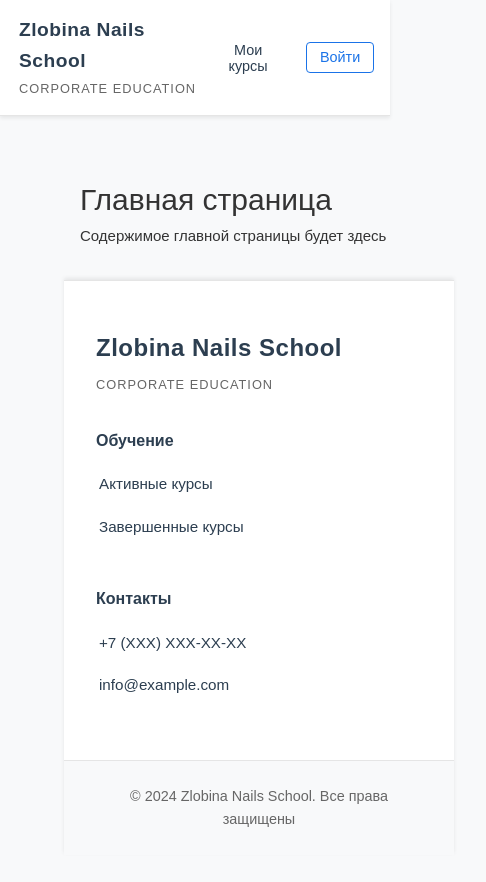
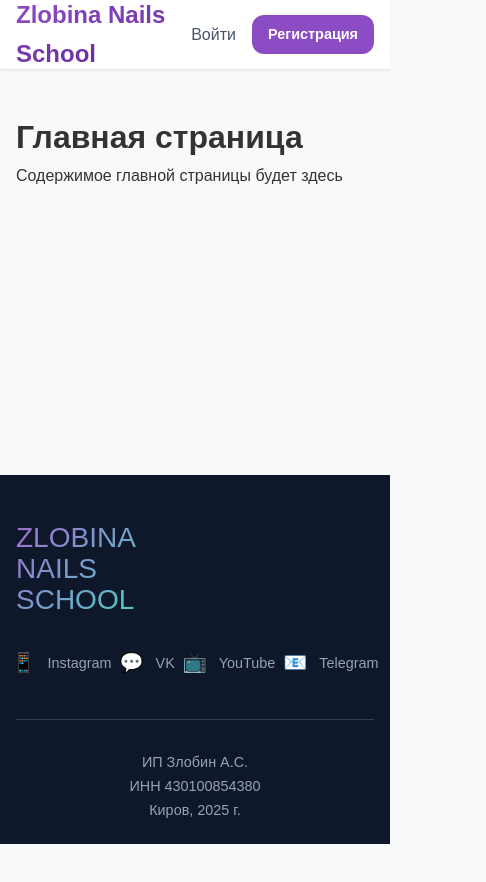
Before and after one commit to ander313-coder/nailschool_frontend, a Vue app: page / in a window 390 px wide. Shown: the top 882 px of the page, 486 px wide, since content can reach past the window. After the commit the page ends 844 px from the top, so only its background shows below. Built offline with nearby package versions, Linux system fonts and the light colour scheme; the HTML template or start-up script is replaced by a standard one.

Commit message:
поработал со стилями хэдера и футера

```diff
--- a/src/assets/base.css
+++ /dev/null
@@ -1,86 +0,0 @@
-/* color palette from <https://github.com/vuejs/theme> */
-:root {
-  --vt-c-white: #ffffff;
-  --vt-c-white-soft: #f8f8f8;
-  --vt-c-white-mute: #f2f2f2;
-
-  --vt-c-black: #181818;
-  --vt-c-black-soft: #222222;
-  --vt-c-black-mute: #282828;
-
-  --vt-c-indigo: #2c3e50;
-
-  --vt-c-divider-light-1: rgba(60, 60, 60, 0.29);
-  --vt-c-divider-light-2: rgba(60, 60, 60, 0.12);
-  --vt-c-divider-dark-1: rgba(84, 84, 84, 0.65);
-  --vt-c-divider-dark-2: rgba(84, 84, 84, 0.48);
-
-  --vt-c-text-light-1: var(--vt-c-indigo);
-  --vt-c-text-light-2: rgba(60, 60, 60, 0.66);
-  --vt-c-text-dark-1: var(--vt-c-white);
-  --vt-c-text-dark-2: rgba(235, 235, 235, 0.64);
-}
-
-/* semantic color variables for this project */
-:root {
-  --color-background: var(--vt-c-white);
-  --color-background-soft: var(--vt-c-white-soft);
-  --color-background-mute: var(--vt-c-white-mute);
-
-  --color-border: var(--vt-c-divider-light-2);
-  --color-border-hover: var(--vt-c-divider-light-1);
-
-  --color-heading: var(--vt-c-text-light-1);
-  --color-text: var(--vt-c-text-light-1);
-
-  --section-gap: 160px;
-}
-
-@media (prefers-color-scheme: dark) {
-  :root {
-    --color-background: var(--vt-c-black);
-    --color-background-soft: var(--vt-c-black-soft);
-    --color-background-mute: var(--vt-c-black-mute);
-
-    --color-border: var(--vt-c-divider-dark-2);
-    --color-border-hover: var(--vt-c-divider-dark-1);
-
-    --color-heading: var(--vt-c-text-dark-1);
-    --color-text: var(--vt-c-text-dark-2);
-  }
-}
-
-*,
-*::before,
-*::after {
-  box-sizing: border-box;
-  margin: 0;
-  font-weight: normal;
-}
-
-body {
-  min-height: 100vh;
-  color: var(--color-text);
-  background: var(--color-background);
-  transition:
-    color 0.5s,
-    background-color 0.5s;
-  line-height: 1.6;
-  font-family:
-    Inter,
-    -apple-system,
-    BlinkMacSystemFont,
-    'Segoe UI',
-    Roboto,
-    Oxygen,
-    Ubuntu,
-    Cantarell,
-    'Fira Sans',
-    'Droid Sans',
-    'Helvetica Neue',
-    sans-serif;
-  font-size: 15px;
-  text-rendering: optimizeLegibility;
-  -webkit-font-smoothing: antialiased;
-  -moz-osx-font-smoothing: grayscale;
-}
--- a/src/assets/main.css
+++ /dev/null
@@ -1,35 +0,0 @@
-@import './base.css';
-
-#app {
-  max-width: 1280px;
-  margin: 0 auto;
-  padding: 2rem;
-  font-weight: normal;
-}
-
-a,
-.green {
-  text-decoration: none;
-  color: hsla(160, 100%, 37%, 1);
-  transition: 0.4s;
-  padding: 3px;
-}
-
-@media (hover: hover) {
-  a:hover {
-    background-color: hsla(160, 100%, 37%, 0.2);
-  }
-}
-
-@media (min-width: 1024px) {
-  body {
-    display: flex;
-    place-items: center;
-  }
-
-  #app {
-    display: grid;
-    grid-template-columns: 1fr 1fr;
-    padding: 0 2rem;
-  }
-}
--- /dev/null
+++ b/src/assets/styles/variables.css
@@ -0,0 +1,60 @@
+:root {
+  /* Основные цвета из дизайна */
+  --primary: #8C4CC3;
+  --primary-light: #A36BCF;
+  --primary-dark: #6B2FA3;
+
+  --secondary: #FF6B6B;
+  --accent: #4ECDC4;
+
+  /* Нейтральные цвета */
+  --white: #FFFFFF;
+  --gray-50: #F8FAFC;
+  --gray-100: #F1F5F9;
+  --gray-200: #E2E8F0;
+  --gray-300: #CBD5E1;
+  --gray-400: #94A3B8;
+  --gray-500: #64748B;
+  --gray-600: #475569;
+  --gray-700: #334155;
+  --gray-800: #1E293B;
+  --gray-900: #0F172A;
+
+  /* Текстовые цвета */
+  --text-primary: var(--gray-800);
+  --text-secondary: var(--gray-600);
+  --text-muted: var(--gray-400);
+
+  /* Фоны */
+  --bg-primary: var(--white);
+  --bg-secondary: var(--gray-50);
+  --bg-accent: var(--primary);
+
+  /* Границы */
+  --border-color: var(--gray-200);
+  --border-radius: 12px;
+  --border-radius-lg: 16px;
+
+  /* Тени */
+  --shadow-sm: 0 1px 2px 0 rgba(0, 0, 0, 0.05);
+  --shadow-md: 0 4px 6px -1px rgba(0, 0, 0, 0.1);
+  --shadow-lg: 0 10px 15px -3px rgba(0, 0, 0, 0.1);
+  --shadow-xl: 0 20px 25px -5px rgba(0, 0, 0, 0.1);
+
+  /* Размеры */
+  --header-height: 80px;
+  --container-width: 1200px;
+  --section-spacing: 80px;
+
+  /* Анимации */
+  --transition: all 0.3s ease;
+}
+
+/* Темная тема (если понадобится) */
+[data-theme="dark"] {
+  --bg-primary: var(--gray-900);
+  --bg-secondary: var(--gray-800);
+  --text-primary: var(--white);
+  --text-secondary: var(--gray-300);
+  --border-color: var(--gray-700);
+}
--- a/src/components/AppFooter.vue
+++ b/src/components/AppFooter.vue
@@ -1,150 +1,189 @@
 <template>
   <footer class="app-footer">
     <div class="container">
-      <div class="footer-content">
-        <div class="footer-left">
+      <!-- Верхняя часть футера -->
+      <div class="footer-main">
+        <!-- Лого и описание -->
+        <div class="footer-brand">
           <div class="footer-logo">
-            <h2>Zlobina Nails School</h2>
-            <span class="footer-subtitle">Corporate Education</span>
+            <span class="logo-text">ZLOBINA<br>NAILS<br>SCHOOL</span>
           </div>
         </div>
-        <div class="footer-nav">
-          <div class="footer-section">
-            <h3>Обучение</h3>
-            <router-link to="/courses/active" class="footer-link">Активные курсы</router-link>
-            <router-link to="/courses/completed" class="footer-link">Завершенные курсы</router-link>
-          </div>
-          <div class="footer-section">
-            <h3>Контакты</h3>
-            <a href="tel:+7XXXXXXXXXX" class="footer-link">+7 (XXX) XXX-XX-XX</a>
-            <a href="mailto:info@example.com" class="footer-link">info@example.com</a>
+        <!-- Соцсети -->
+        <div class="footer-social">
+          <div class="social-links">
+            <a href="#" class="social-link">
+              <span class="social-icon">📱</span>
+              <span>Instagram</span>
+            </a>
+            <a href="#" class="social-link">
+              <span class="social-icon">💬</span>
+              <span>VK</span>
+            </a>
+            <a href="#" class="social-link">
+              <span class="social-icon">📺</span>
+              <span>YouTube</span>
+            </a>
+            <a href="#" class="social-link">
+              <span class="social-icon">📧</span>
+              <span>Telegram</span>
+            </a>
           </div>
         </div>
       </div>
-    </div>
-    <div class="footer-bottom">
-      <div class="container">
-        <p>&copy; 2024 Zlobina Nails School. Все права защищены</p>
+
+      <!-- Нижняя часть футера -->
+      <div class="footer-bottom">
+        <div class="legal-info">
+          <p>ИП Злобин А.С.</p>
+          <p>ИНН 430100854380</p>
+          <p>Киров, 2025 г.</p>
+        </div>
       </div>
     </div>
   </footer>
 </template>
 
 <script setup lang="ts">
-// Пока не нужно логики
+// Логика пока не нужна
 </script>
 
 <style scoped>
 .app-footer {
-  background: #ffffff;
-  border-top: 1px solid #e5e5e5;
-  padding: 3rem 0 0;
-  width: 100vw;
-  min-width: 100%;
-  box-shadow: 0 -2px 4px rgba(0, 0, 0, 0.08);
+  background: var(--gray-900);
+  color: var(--white);
+  padding: 3rem 0 1.5rem;
+  margin-top: auto;
 }
 
 .container {
-  width: 100%;
-  max-width: 1200px;
+  max-width: var(--container-width);
   margin: 0 auto;
   padding: 0 2rem;
 }
 
-.footer-content {
+.footer-main {
   display: flex;
   justify-content: space-between;
-  width: 100%;
-  gap: 4rem;
+  align-items: flex-start;
+  margin-bottom: 2.5rem;
+  padding-bottom: 2.5rem;
+  border-bottom: 1px solid var(--gray-700);
 }
 
-.footer-left {
-  min-width: 300px;
+.footer-brand {
+  display: flex;
+  flex-direction: column;
 }
 
-.footer-nav {
-  display: flex;
-  gap: 6rem;
-  flex: 1;
-  justify-content: flex-start;
-  min-width: 0;
+.logo-text {
+  font-size: 1rem;
+  font-weight: 400;
+  line-height: 1.1;
+  color: var(--white);
+  background: linear-gradient(135deg, var(--primary-light), var(--accent));
+  -webkit-background-clip: text;
+  -webkit-text-fill-color: transparent;
+  background-clip: text;
+  display: block;
 }
 
-.footer-section {
-  min-width: 200px;
+.footer-social {
+  margin-left: auto;
 }
 
-.footer-bottom {
-  width: 100vw;
-  min-width: 100%;
-  margin-top: 3rem;
-  padding: 1.5rem 0;
-  border-top: 1px solid #e5e5e5;
-  background: #f8f9fa;
+.social-links {
+  display: flex;
+  flex-direction: row;
+  gap: 1.5rem;
+  justify-content: flex-end;
 }
 
-.footer-logo h2 {
-  color: #2c3e50;
-  font-size: 1.5rem;
-  font-family: 'Arial', sans-serif;
-  font-weight: 600;
-  margin: 0;
-  letter-spacing: 0.5px;
+.social-link {
+  display: flex;
+  align-items: center;
+  gap: 0.75rem;
+  color: var(--gray-400);
+  text-decoration: none;
+  font-size: 0.95rem;
+  transition: var(--transition);
+  padding: 0.5rem 0;
 }
 
-.footer-subtitle {
-  font-size: 0.8rem;
-  color: #666;
-  text-transform: uppercase;
-  letter-spacing: 1px;
-  display: block;
-  margin-top: 0.5rem;
+.social-link:hover {
+  color: var(--primary-light);
 }
 
-.footer-section h3 {
-  color: #2c3e50;
-  font-size: 1rem;
-  margin: 0 0 1rem;
-  font-weight: 600;
-}
-
-.footer-link {
-  display: block;
-  color: #2c3e50;
-  text-decoration: none;
-  font-size: 0.95rem;
-  margin-bottom: 0.75rem;
-  transition: color 0.2s ease;
-}
-
-.footer-link:hover {
-  color: #1a73e8;
-}
-
-.footer-bottom .container {
-  justify-content: center;
-}
-
-.footer-bottom p {
-  color: #666;
-  font-size: 0.9rem;
-  margin: 0;
+.social-icon {
+  font-size: 1.2rem;
+  width: 24px;
   text-align: center;
 }
 
-@media (max-width: 768px) {
-  .footer-content {
+/* Нижняя часть футера */
+.footer-bottom {
+  display: flex;
+  justify-content: center;
+  align-items: center;
+  color: var(--gray-400);
+  font-size: 0.9rem;
+}
+
+.legal-info {
+  display: flex;
+  flex-direction: column;
+  gap: 0.25rem;
+  text-align: center;
+}
+
+.legal-info p {
+  margin: 0;
+  line-height: 1.4;
+}
+
+/* Адаптивность */
+@media (max-width: 968px) {
+  .footer-main {
     flex-direction: column;
     gap: 2rem;
   }
 
-  .footer-nav {
-    flex-direction: column;
-    gap: 2rem;
+  .footer-social {
+    margin-left: 0;
+    width: 100%;
   }
 
-  .footer-section {
-    min-width: 100%;
+  .social-links {
+    justify-content: center;
+  }
+}
+
+@media (max-width: 640px) {
+  .container {
+    padding: 0 1rem;
+  }
+
+  .footer-main {
+    padding-bottom: 2rem;
+    margin-bottom: 2rem;
+  }
+
+  .logo-text {
+    font-size: 1.75rem;
+  }
+}
+
+@media (max-width: 480px) {
+  .footer-main {
+    gap: 1.5rem;
+  }
+
+  .social-links {
+    gap: 0.5rem;
+  }
+
+  .social-link {
+    font-size: 0.9rem;
   }
 }
 </style>
--- a/src/components/AppHeader.vue
+++ b/src/components/AppHeader.vue
@@ -1,86 +1,123 @@
 <template>
   <header class="app-header">
     <div class="container">
+      <!-- Левая часть - Логотип -->
       <div class="logo">
-        <router-link to="/">
-          <h1>Zlobina Nails School</h1>
-          <span class="logo-subtitle">Corporate Education</span>
+        <router-link to="/" class="logo-link">
+          <span class="logo-text">Zlobina Nails School</span>
         </router-link>
       </div>
-      <nav class="navigation">
-        <div class="courses-dropdown" @mouseenter="showDropdown = true" @mouseleave="showDropdown = false">
-          <button class="nav-link courses-btn">Мои курсы</button>
-          <div v-if="showDropdown" class="dropdown-menu">
-            <router-link to="/courses/active" class="dropdown-item">Активные</router-link>
-            <router-link to="/courses/completed" class="dropdown-item">Завершенные</router-link>
+
+      <!-- Правая часть - Навигация и Авторизация -->
+      <div class="right-section">
+        <!-- Центральная часть - Навигация -->
+        <nav class="navigation">
+          <router-link to="/" class="nav-link">Главная</router-link>
+          <!-- Выпадающее меню "Мои курсы" -->
+          <div class="dropdown" @mouseenter="isDropdownOpen = true" @mouseleave="isDropdownOpen = false">
+            <button class="dropdown-toggle">
+              Мои курсы
+              <span class="dropdown-arrow">▼</span>
+            </button>
+            <div class="dropdown-menu" v-show="isDropdownOpen">
+              <router-link to="/courses/active" class="dropdown-item">
+                Активные
+              </router-link>
+              <router-link to="/courses/completed" class="dropdown-item">
+                Завершенные
+              </router-link>
+            </div>
           </div>
+        </nav>
+
+        <!-- Правая часть - Авторизация -->
+        <div class="auth-section">
+          <template v-if="authStore.isAuthenticated">
+            <div class="user-menu">
+              <button class="user-button">
+                <div class="user-avatar">
+                  <span>{{ getUserInitials }}</span>
+                </div>
+                <span class="user-name">{{ authStore.user?.username }}</span>
+              </button>
+            </div>
+          </template>
+          <template v-else>
+            <router-link to="/login" class="auth-link">Войти</router-link>
+            <router-link to="/register" class="auth-button">Регистрация</router-link>
+          </template>
         </div>
-        <template v-if="authStore.isAuthenticated">
-          <router-link to="/profile" class="user-avatar">
-            <img :src="authStore.user?.avatarUrl || defaultAvatar" alt="avatar" class="avatar-img" />
-          </router-link>
-        </template>
-        <div v-else class="auth-buttons">
-          <router-link to="/login" class="nav-link">Войти</router-link>
-        </div>
-      </nav>
+      </div>
     </div>
   </header>
 </template>
 
 <script setup lang="ts">
-import { ref } from 'vue'
 import { useAuthStore } from '@/stores/auth'
+import { computed, ref } from 'vue'
 
 const authStore = useAuthStore()
-const showDropdown = ref(false)
+const isDropdownOpen = ref(false)
+
+const getUserInitials = computed(() => {
+  if (!authStore.user?.username) return 'U'
+  return authStore.user.username.charAt(0).toUpperCase()
+})
+
+
+// Закрываем dropdown при клике вне его
+const closeDropdown = (event: MouseEvent) => {
+  const target = event.target as HTMLElement
+  if (!target.closest('.dropdown')) {
+    isDropdownOpen.value = false
+  }
+}
+
+// Добавляем обработчик клика по документу
+document.addEventListener('click', closeDropdown)
 </script>
 
 <style scoped>
 .app-header {
-  background: #ffffff;
-  box-shadow: 0 2px 4px rgba(0, 0, 0, 0.08);
-  padding: 0.75rem 0;
   position: fixed;
   top: 0;
   left: 0;
   right: 0;
+  height: 70px;
+  background: var(--white);
+  border-bottom: 1px solid var(--border-color);
+  box-shadow: var(--shadow-sm);
   z-index: 1000;
-  border-bottom: 1px solid #e5e5e5;
 }
 
 .container {
-  max-width: 1200px;
+  max-width: var(--container-width);
   margin: 0 auto;
   padding: 0 2rem;
+  height: 100%;
   display: flex;
+  align-items: center;
   justify-content: space-between;
-  align-items: center;
 }
 
-.logo {
-  display: flex;
-  flex-direction: column;
-}
-
-.logo a {
+.logo-link {
   text-decoration: none;
 }
 
-.logo h1 {
-  color: #2c3e50;
+.logo-text {
   font-size: 1.5rem;
-  font-family: 'Arial', sans-serif;
-  font-weight: 600;
-  margin: 0;
-  letter-spacing: 0.5px;
+  font-weight: 700;
+  color: var(--primary);
+  background: linear-gradient(135deg, var(--primary), var(--primary-dark));
+  -webkit-background-clip: text;
+  -webkit-text-fill-color: transparent;
+  background-clip: text;
 }
 
-.logo-subtitle {
-  font-size: 0.8rem;
-  color: #666;
-  text-transform: uppercase;
-  letter-spacing: 1px;
+.right-section {
+  display: flex;
+  align-items: center;
+  gap: 2rem;
 }
 
 .navigation {
@@ -90,84 +127,124 @@
 }
 
 .nav-link {
-  color: #2c3e50;
-  font-size: 0.95rem;
+  color: var(--text-secondary);
+  text-decoration: none;
   font-weight: 500;
-  text-decoration: none;
+  font-size: 1rem;
   padding: 0.5rem 1rem;
-  border-radius: 4px;
-  transition: all 0.2s ease;
+  border-radius: var(--border-radius);
+  transition: var(--transition);
 }
 
 .nav-link:hover {
-  background: #f8f9fa;
-  color: #1a73e8;
+  color: var(--primary);
 }
 
-.courses-dropdown {
+.dropdown {
   position: relative;
 }
 
-.courses-btn {
+.dropdown-toggle {
+  display: flex;
+  align-items: center;
+  gap: 0.5rem;
   background: none;
   border: none;
-  font-size: 0.95rem;
+  color: var(--text-secondary);
   font-weight: 500;
+  font-size: 1rem;
   cursor: pointer;
+  padding: 0.5rem 0;
+  transition: var(--transition);
+}
+
+.dropdown-toggle:hover {
+  color: var(--primary);
+}
+
+.dropdown-arrow {
+  font-size: 0.8rem;
+  transition: var(--transition);
+}
+
+.dropdown:hover .dropdown-arrow {
+  transform: rotate(180deg);
 }
 
 .dropdown-menu {
   position: absolute;
   top: 100%;
-  left: 0; /* Изменено с right: 0 на left: 0 для выпадения вниз */
-  background: #ffffff;
-  box-shadow: 0 4px 6px rgba(0, 0, 0, 0.1);
-  border-radius: 4px;
-  min-width: 200px;
-  margin-top: 0.5rem;
-  border: 1px solid #e5e5e5;
+  left: 0;
+  background: var(--white);
+  border: 1px solid var(--border-color);
+  border-radius: var(--border-radius);
+  box-shadow: var(--shadow-lg);
+  padding: 0.5rem 0;
+  min-width: 180px;
+  opacity: 0;
+  visibility: hidden;
+  transform: translateY(-10px);
+  transition: all 0.3s ease;
   z-index: 1000;
+}
+
+.dropdown:hover .dropdown-menu {
+  opacity: 1;
+  visibility: visible;
+  transform: translateY(0);
 }
 
 .dropdown-item {
   display: block;
-  padding: 0.75rem 1rem;
-  color: #2c3e50;
+  padding: 0.75rem 1.5rem;
+  color: var(--text-secondary);
   text-decoration: none;
-  font-size: 0.9rem;
-  transition: all 0.2s ease;
+  font-weight: 500;
+  transition: var(--transition);
+  border: none;
+  background: none;
+  width: 100%;
+  text-align: left;
+  cursor: pointer;
 }
 
 .dropdown-item:hover {
-  background: #f8f9fa;
-  color: #1a73e8;
+  background: var(--gray-50);
+  color: var(--primary);
 }
 
-.user-avatar {
-  margin-left: 1rem;
+.auth-section {
+  display: flex;
+  align-items: center;
+  gap: 1.5rem;
 }
 
-.avatar-img {
-  width: 36px;
-  height: 36px;
-  border-radius: 50%;
-  object-fit: cover;
-  border: 2px solid #e5e5e5;
-  transition: border-color 0.2s ease;
+.auth-link {
+  color: var(--text-secondary);
+  text-decoration: none;
+  font-weight: 500;
+  transition: var(--transition);
 }
 
-.avatar-img:hover {
-  border-color: #1a73e8;
+.auth-link:hover {
+  color: var(--primary);
 }
 
-.auth-buttons .nav-link {
-  color: #1a73e8;
-  border: 1px solid #1a73e8;
+.auth-button {
+  background: var(--primary);
+  color: var(--white);
+  padding: 0.75rem 1.5rem;
+  border-radius: var(--border-radius);
+  text-decoration: none;
+  font-weight: 600;
+  transition: var(--transition);
+  border: none;
+  cursor: pointer;
 }
 
-.auth-buttons .nav-link:hover {
-  background: #1a73e8;
-  color: #ffffff;
+.auth-button:hover {
+  background: var(--primary-dark);
+  transform: translateY(-1px);
 }
 
 @media (max-width: 768px) {
@@ -175,16 +252,20 @@
     padding: 0 1rem;
   }
 
-  .logo h1 {
-    font-size: 1.2rem;
+  .navigation {
+    display: none;
   }
 
-  .navigation {
+  .right-section {
     gap: 1rem;
   }
 
-  .nav-link {
-    padding: 0.4rem 0.8rem;
+  .auth-section {
+    gap: 1rem;
+  }
+
+  .auth-button {
+    padding: 0.5rem 1rem;
     font-size: 0.9rem;
   }
 }
--- a/src/main.ts
+++ b/src/main.ts
@@ -1,4 +1,5 @@
-import './assets/main.css'
+import './assets/styles/variables.css'
+import './assets/styles/main.css'
 
 import { createApp } from 'vue'
 import { createPinia } from 'pinia'
```
Also changed, not shown: src/assets/styles/main.css (added).
